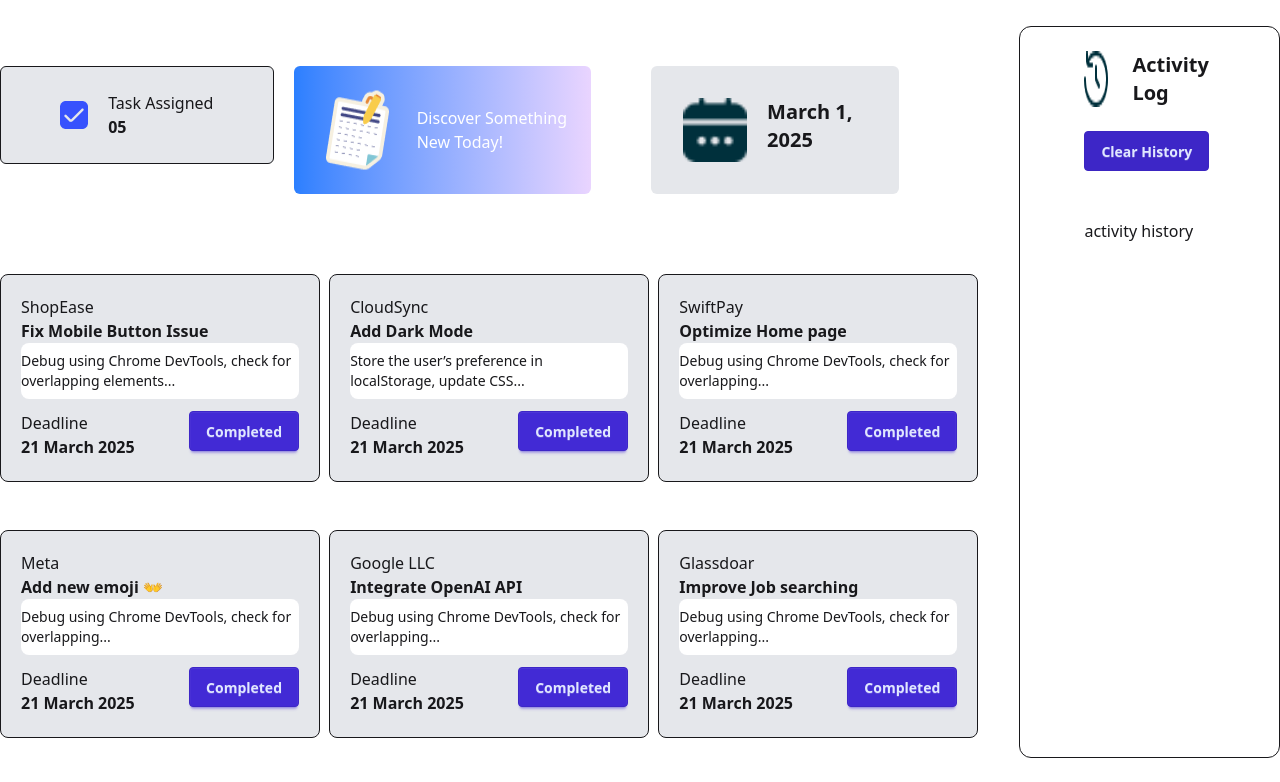
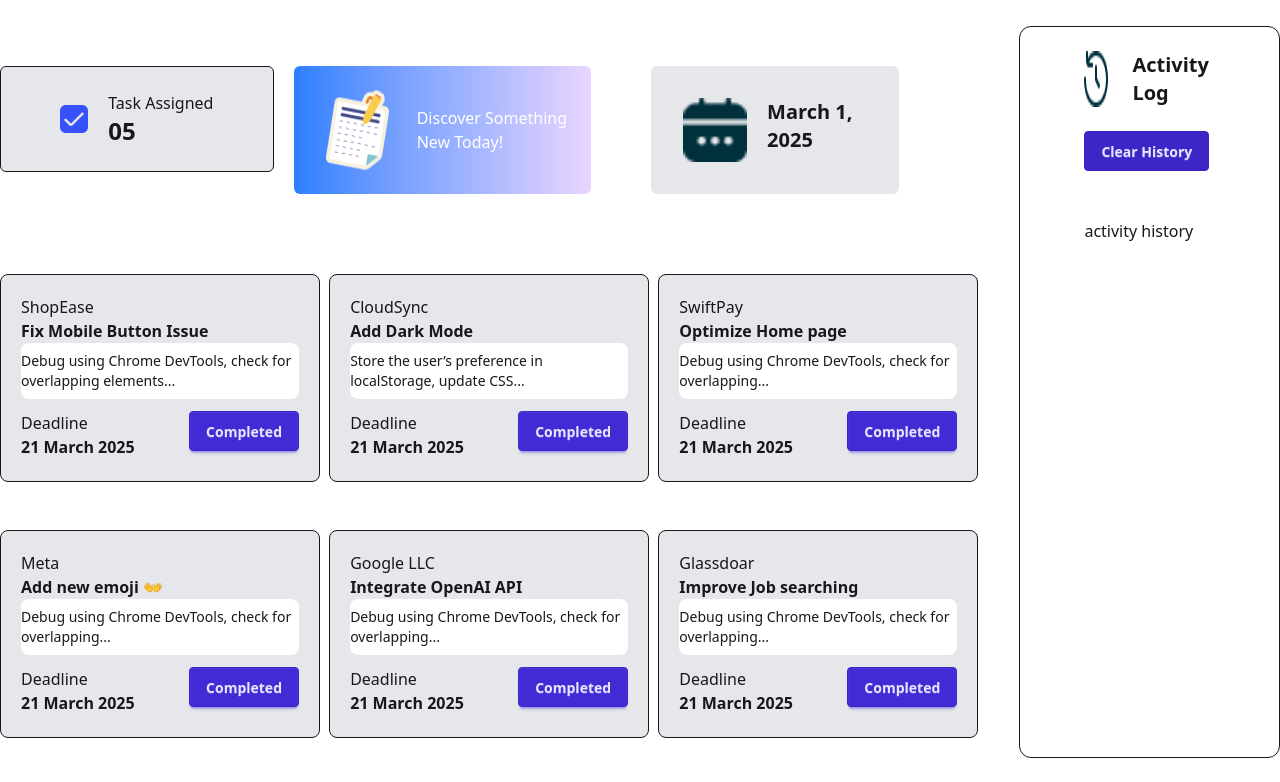
Before and after one commit to Avoy55548/Dev-Board, a plain HTML site: page index.html in a window 1280 px wide. Shown: the part 145-927 px from the top of the page. Drawn offline with nearby package versions, Linux system fonts and the light colour scheme.

Commit message:
small fix

```diff
--- a/index.html
+++ b/index.html
@@ -66,7 +66,7 @@
                 <img src="./assets/checkbox.png" alt="" srcset="" />
                 <div>
                   <p>Task Assigned</p>
-                  <p class="font-bold">05</p>
+                  <p class="font-bold text-2xl">05</p>
                 </div>
               </div>
             </div>
```
